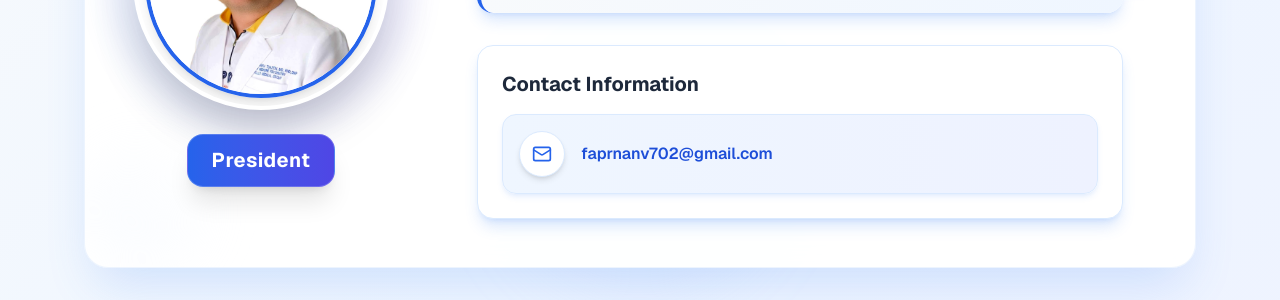
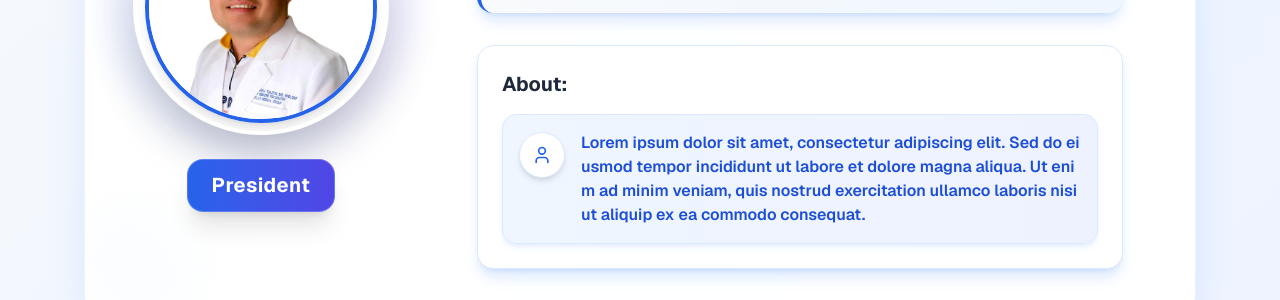
Before and after one commit to Arshie13/FAPRNA, a Next.js app: page /board in a window 1280 px wide. Shown: the part 508-808 px from the top of the page. Built offline with nearby package versions, Linux system fonts and the light colour scheme; no server answers; the database is empty; what @edgestore/react would draw is missing.

Commit message:
[refac] update Board component to replace email with about section for members; modify Footer email address

```diff
--- a/src/components/Board.tsx
+++ b/src/components/Board.tsx
@@ -2,84 +2,95 @@
 import type React from "react";
 import { useState, useEffect, useRef, useCallback } from "react";
 import Image from "next/image";
-import { Mail } from "lucide-react";
+import { User } from "lucide-react";
 
 const allMembers = [
   {
     name: "Homer Tuazon",
     title:
       "MD, DNP, APRN, MSN, BSN, BSP, PMHNP, DACACD. GHLP-F, WCS-C, EDS-C, CCRP, CCRA, CCRC",
-    email: "faprnanv702@gmail.com",
+    about:
+      "Lorem ipsum dolor sit amet, consectetur adipiscing elit. Sed do eiusmod tempor incididunt ut labore et dolore magna aliqua. Ut enim ad minim veniam, quis nostrud exercitation ullamco laboris nisi ut aliquip ex ea commodo consequat.",
     image: "president.jpeg",
     role: "President",
   },
   {
     name: "Nikki V. Macalalad",
     title: "MSN, BSEcon, BSPLS, RN, APRN, FNP-C, WCS-C, EDS-C",
-    email: "faprnanv702@gmail.com",
+    about:
+      "Lorem ipsum dolor sit amet, consectetur adipiscing elit. Sed do eiusmod tempor incididunt ut labore et dolore magna aliqua. Ut enim ad minim veniam, quis nostrud exercitation ullamco laboris nisi ut aliquip ex ea commodo consequat.",
     image: "vpExternal.png",
     role: "VP External Affairs",
   },
   {
     name: "Maria Monica Aragon",
     title: "MSN, RN, APRN, FNP-C, WCS-C, EDS-C",
-    email: "faprnanv702@gmail.com",
+    about:
+      "Lorem ipsum dolor sit amet, consectetur adipiscing elit. Sed do eiusmod tempor incididunt ut labore et dolore magna aliqua. Ut enim ad minim veniam, quis nostrud exercitation ullamco laboris nisi ut aliquip ex ea commodo consequat.",
     image: "vpInternal.jpeg",
     role: "VP Internal Affairs",
   },
   {
     name: "Marvi Socorro M. Navarra",
     title: "MD, MSN, BSN, APRN, FNP-C, WCS-C, EDS-C",
-    email: "faprnanv702@gmail.com",
+    about:
+      "Lorem ipsum dolor sit amet, consectetur adipiscing elit. Sed do eiusmod tempor incididunt ut labore et dolore magna aliqua. Ut enim ad minim veniam, quis nostrud exercitation ullamco laboris nisi ut aliquip ex ea commodo consequat.",
     image: "vpFinance.jpeg",
     role: "VP Finance",
   },
   {
     name: "Dulce Novakovic",
     title: "PhD (c), MSN, BSBA, RN, APRN, FNP-C, WCS-C, EDS-C",
-    email: "faprnanv702@gmail.com",
+    about:
+      "Lorem ipsum dolor sit amet, consectetur adipiscing elit. Sed do eiusmod tempor incididunt ut labore et dolore magna aliqua. Ut enim ad minim veniam, quis nostrud exercitation ullamco laboris nisi ut aliquip ex ea commodo consequat.",
     image: "secretary.jpeg",
     role: "Secretary",
   },
   {
     name: "Juliana A. Palijo",
     title: "APRN, MSN, FNP-C, CCRN, WCS-C, EDS-C",
-    email: "faprnanv702@gmail.com",
+    about:
+      "Lorem ipsum dolor sit amet, consectetur adipiscing elit. Sed do eiusmod tempor incididunt ut labore et dolore magna aliqua. Ut enim ad minim veniam, quis nostrud exercitation ullamco laboris nisi ut aliquip ex ea commodo consequat.",
     image: "treasurer.jpeg",
     role: "Treasurer",
   },
   {
     name: "Emerlinda Sambo",
     title: "MSN, RN, APRN, FNP-C, CWCN, WCS-C, EDS-C",
-    email: "faprnanv702@gmail.com",
+    about:
+      "Lorem ipsum dolor sit amet, consectetur adipiscing elit. Sed do eiusmod tempor incididunt ut labore et dolore magna aliqua. Ut enim ad minim veniam, quis nostrud exercitation ullamco laboris nisi ut aliquip ex ea commodo consequat.",
     image: "auditor.jpeg",
     role: "Auditor",
   },
   {
     name: 'Rhigel "Jay" A. Tan',
     title: "Ph.D., DNP, MSN, RN, APRN, GNP, ANP, PMHNP, FAAN",
-    email: "faprnanv702@gmail.com",
+    about:
+      "Lorem ipsum dolor sit amet, consectetur adipiscing elit. Sed do eiusmod tempor incididunt ut labore et dolore magna aliqua. Ut enim ad minim veniam, quis nostrud exercitation ullamco laboris nisi ut aliquip ex ea commodo consequat.",
     image: "adviser1.jpeg",
     role: "Founder / Adviser",
   },
   {
     name: "Mary A. Betita",
     title: "MD, MSN, BSBio, APRN, FNP-BC, MAP-C, WCS-C, EDS-C",
-    email: "faprnanv702@gmail.com",
+    about:
+      "Lorem ipsum dolor sit amet, consectetur adipiscing elit. Sed do eiusmod tempor incididunt ut labore et dolore magna aliqua. Ut enim ad minim veniam, quis nostrud exercitation ullamco laboris nisi ut aliquip ex ea commodo consequat.",
     image: "adviser3.jpeg",
     role: "Co-Founder / Adviser / Founding President",
   },
   {
     name: "Louvie Dizon",
     title: "DNP, MSN, BSN, BSBA, APRN, FNP-C, WCS-C, EDS-C, AACC",
-    email: "faprnanv702@gmail.com",
+    about:
+      "Lorem ipsum dolor sit amet, consectetur adipiscing elit. Sed do eiusmod tempor incididunt ut labore et dolore magna aliqua. Ut enim ad minim veniam, quis nostrud exercitation ullamco laboris nisi ut aliquip ex ea commodo consequat.",
     image: "adviser2.jpeg",
     role: "Adviser",
   },
   {
     name: 'Wilva "Vi-anne" B. Cadianza',
     title: "DNP, RN, APRN, FNP-C, WCS-C, EDS-C",
-    email: "faprnanv702@gmail.com",
+    about:
+      "Lorem ipsum dolor sit amet, consectetur adipiscing elit. Sed do eiusmod tempor incididunt ut labore et dolore magna aliqua. Ut enim ad minim veniam, quis nostrud exercitation ullamco laboris nisi ut aliquip ex ea commodo consequat.",
     image: "adviser4.jpeg",
     role: "Immediate Past President / Adviser",
   },
@@ -264,7 +275,7 @@ export default function BoardOrgChart() {
                         </div>
                       </div>
                     </div>
-                    {/* Enhanced Role Badge */}
+                    {/*Role Badge */}
                     <div className="mt-6 relative">
                       <div className="relative bg-gradient-to-r from-[#2563EB] to-[#4F46E5] text-[#FFFFFF] font-bold px-4 sm:px-6 py-2 sm:py-3 rounded-2xl shadow-xl border border-white/20 w-full max-w-xs sm:max-w-md text-center mx-auto">
                         <span className="block text-sm sm:text-base md:text-lg lg:text-xl leading-snug tracking-wide break-words whitespace-normal">
@@ -295,23 +306,24 @@ export default function BoardOrgChart() {
                           </p>
                         </div>
                       </div>
+
                       {/* Contact Section */}
                       <div className="bg-[#FFFFFF] rounded-xl sm:rounded-2xl p-4 sm:p-6 shadow-md sm:shadow-lg shadow-[#3B82F6]/10 sm:shadow-[#3B82F6]/20 border border-[#DBEAFE]">
                         <div className="flex items-center gap-2 sm:gap-3 mb-3 sm:mb-4">
-                          <h3 className="text-lg sm:text-xl font-bold text-[#1E293B]">
-                            Contact Information
-                          </h3>
+                          <h2 className="text-lg sm:text-xl font-bold text-[#1E293B]">
+                            About:
+                          </h2>
                         </div>
                         <div className="flex items-center gap-3 sm:gap-4 p-3 sm:p-4 bg-gradient-to-r from-[#EFF6FF] to-[#EEF2FF] rounded-lg sm:rounded-xl border border-[#DBEAFE] shadow-sm sm:shadow-md shadow-[#3B82F6]/10">
-                          <div className="p-2 sm:p-3 bg-[#FFFFFF] rounded-full shadow-sm sm:shadow-md border border-[#DBEAFE] flex-shrink-0">
-                            <Mail className="w-4 h-4 sm:w-5 sm:h-5 text-[#2563EB]" />
+                          <div className="p-2 sm:p-3 bg-[#FFFFFF] rounded-full shadow-sm sm:shadow-md border border-[#DBEAFE] flex-shrink-0 mb-12">
+                            <User className="w-4 h-4 sm:w-5 sm:h-5 text-[#2563EB]" />
                           </div>
                           <div className="flex-1 min-w-0">
                             <a
-                              href={`mailto:${featured.email}`}
+                              href={`mailto:${featured.about}`}
                               className="text-sm sm:text-base font-semibold text-[#1D4ED8] hover:text-[#1E40AF] transition-colors duration-200 block break-all"
                             >
-                              {featured.email}
+                              {featured.about}
                             </a>
                           </div>
                         </div>
@@ -330,16 +342,16 @@ export default function BoardOrgChart() {
               }`}
               style={{ transitionDelay: isVisible ? "1000ms" : "0ms" }}
             >
-              <div className="limit-wd-46 px-4 py-6 sm:px-6 sm:py-8 bg-[#FFFFFF]/90 backdrop-blur-sm rounded-2xl sm:rounded-3xl shadow-lg relative overflow-hidden border border-[#E5E7EB]/50">
-                {/* Gradient overlays */}
-                <div className="absolute left-0 top-0 bottom-0 w-8 sm:w-12 bg-gradient-to-r from-[#FFFFFF] via-[#FFFFFF]/80 to-transparent z-10 pointer-events-none"></div>
-                <div className="absolute right-0 top-0 bottom-0 w-8 sm:w-12 bg-gradient-to-l from-[#FFFFFF] via-[#FFFFFF]/80 to-transparent z-10 pointer-events-none"></div>
+              <div className="limit-wd-46 px-4 py-6 sm:px-6 sm:py-8 bg-[#FFFFFF]/90 backdrop-blur-sm rounded-2xl sm:rounded-full shadow-lg relative overflow-hidden border border-[#E5E7EB]/50">
+                {/* Gradient overlays with semi-circle extensions - only on desktop */}
+                <div className="hidden sm:block absolute left-0 top-0 bottom-0 w-8 sm:w-12 bg-gradient-to-r from-[#FFFFFF] via-[#FFFFFF]/80 to-transparent z-10 pointer-events-none rounded-l-full"></div>
+                <div className="hidden sm:block absolute right-0 top-0 bottom-0 w-8 sm:w-12 bg-gradient-to-l from-[#FFFFFF] via-[#FFFFFF]/80 to-transparent z-10 pointer-events-none rounded-r-full"></div>
                 {/* Scrollable Members Container */}
                 <div
                   ref={scrollContainerRef}
                   className={`flex overflow-x-auto space-x-3 sm:space-x-4 md:space-x-6 pb-4 transition-all duration-200 ${
                     isDragging ? "cursor-grabbing select-none" : "cursor-grab"
-                  } touch-pan-x scrollbar-hide`}
+                  } touch-pan-x scrollbar-hide px-4`}
                   style={{ scrollbarWidth: "none", msOverflowStyle: "none" }}
                   onPointerDown={handlePointerDown}
                   onPointerMove={handlePointerMove}
--- a/src/components/Footer.tsx
+++ b/src/components/Footer.tsx
@@ -123,7 +123,7 @@ export default function Footer() {
             <address className="not-italic">
               <p className="mb-2 text-sm text-white/80">Las Vegas, Nevada</p>
               <p className="mb-2 text-sm text-white/80">
-                Email: info@faprna.org
+                Email: faprnanv702@gmail.com
               </p>
               <p className="mb-2 text-sm text-white/80">
                 Vi Anne Calipusan (President): 702-335-8206
```
